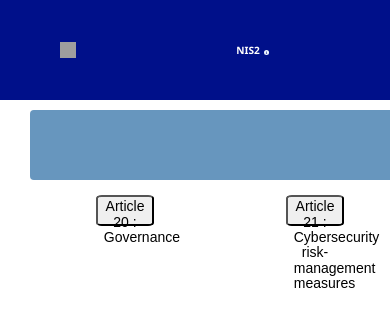
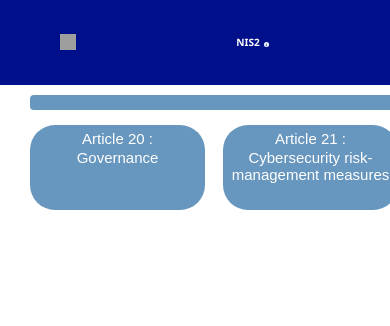
Before and after one commit to kateblbn/nis2-requirements, a React (Vite) app: page / in a window 390 px wide. Shown: the top 326 px of the page. Built offline with nearby package versions, Linux system fonts and the light colour scheme; grey boxes are pictures that could not be loaded.

Commit message:
working on article 21 - styling and sliceLiteral

```diff
--- a/src/App.css
+++ b/src/App.css
@@ -15,11 +15,6 @@
   color: black !important;
 }
 
-button {
-  font-size: 14px;
-  height: 32px;
- border-radius: 10%;
-}
 @media (min-width: 3000px) {
   #root {
     width: 3000px;
@@ -36,4 +31,8 @@ button {
   #root {
     width: 1200px;
   }
+  #root, p {
+    font-size: 15px;
+
+  }
 }
--- a/src/App.tsx
+++ b/src/App.tsx
@@ -183,6 +183,7 @@ function App() {
           </Button>
         </div>
       </Header>
+      <div style={{width: '95%', margin: '0 auto', height: "100vh"}}>
       {switchControls === 2 && (
         <ControlMatrix
           chapters={chapters}
@@ -192,6 +193,8 @@ function App() {
       )}
       {switchControls === 3 && getSelectText()}
       {switchControls === 1 && <Nis2ViewMatrix nis2model={nis2Requirements} />}
+
+      </div>
       {modal}
     </>
   );
--- a/src/assets/components/MainHeaderInMatrix.css
+++ b/src/assets/components/MainHeaderInMatrix.css
@@ -1,12 +1,23 @@
 .header-matrix-container {
-width: 95%;
-margin: 0 auto;
-height: 70px;
-background-color: rgb(103, 150, 190);
-border-radius: 1rem;
-margin-top: 10px;
-text-align: center;
-h1 {
-    margin: 5px;
+  width: 100%;
+  height: 4rem;
+  font-size: 1rem;
+  background-color: rgb(103, 150, 190);
+  border-radius: 1rem;
+  margin-top: 10px;
+  display: flex;
+  align-items: center;
+  justify-content: center;
+  color: white;
+  h1 {
+    margin: 0;
+  }
 }
+
+@media (max-width: 1200px) {
+  .container {
+    font-size: 22px ;
+  }
+
+
 }
--- a/src/assets/components/maturity-model/ControlMatrix.css
+++ b/src/assets/components/maturity-model/ControlMatrix.css
@@ -87,13 +87,13 @@
 @media (min-width: 2316px) {
   .header-techniques-wrapper {
     /* height: 125px; */
-    font-size: 18px !important;
+    font-size: 22px !important;
   }
 }
 
 @media (min-width: 2300px) {
   * {
-    font-size: 18px !important;
+    font-size: 22px !important;
   }
 }
 
--- a/src/assets/components/nis2/ArticlesView.css
+++ b/src/assets/components/nis2/ArticlesView.css
@@ -1,30 +1,98 @@
 .article-container {
-    width: 95%;
-    height: 50px;
+  /* width: 100%; */
+  /* height: ; */
   .main-button {
-    height: 8rem ;
+    padding: 5px 0;
+    font-size: 1.1rem;
+    border-radius: 25px;
+    height: 8rem;
     width: 15rem;
+    white-space: inherit;
+    /* font-size: 14px; */
+    background-color: rgb(103, 150, 190);
+    color: white;
+
+    border: none;
     .wrapper {
       .box {
+        font-size: 1.1rem;
+
         .number {
         }
       }
       .name {
+        padding-top: 3px;
         line-height: 1.1;
         margin: 0;
+        white-space: wrap;
+        overflow: hidden;
+        text-overflow: ellipsis;
       }
     }
   }
   .description-wrapper {
-    position: absolute;
-    left: 0;
     .description {
+      text-align: left;
+      padding: 10px;
+      z-index: 0;
+
+      font-size: 1.1rem;
+      color: white;
+      justify-content: space-between;
+      .subarticles {
+        position: absolute;
+        left: 0;
+
+        background-color: rgb(103, 150, 190);
+        width: 100%;
+        height: 9rem;
+      }
+      .subarticle21-wrapper {
+        display: flex;
+        width: 100%;
+        justify-content: space-between;
+        position: absolute;
+        left: 0;
+        .subarticle21 {
+          position: relative;
+          border-radius: 5px;
+          width: 9%;
+          padding: 7px;
+          background-color: rgb(103, 150, 190);
+          display: -webkit-box;
+          -webkit-box-orient: vertical;
+          -webkit-line-clamp: 4;
+          text-overflow: ellipsis;
+          .slicedLiteral {
+            position: absolute;
+            top: -15px;
+            left: -15px;
+            background-color: rgb(146, 185, 185);
+            width: 35px;
+            height: 35px;
+            justify-content: center;
+            display: flex;
+            align-items: center;
+            position: absolute;
+          }
+          .item {
+            padding-top: 15px;
+          }
+        }
+      }
     }
   }
 }
 
-@media (max-width: 950px) {
-    .main-button {
-        width: 20rem;
-    }
+@media (max-width: 1200px) {
+  .main-button {
+    width: 175px !important;
+    height: 85px !important;
+  }
+  .description,
+  .name,
+  .main-button,
+  .box {
+    font-size: 15px !important;
+  }
 }
--- a/src/assets/components/nis2/ArticlesView.tsx
+++ b/src/assets/components/nis2/ArticlesView.tsx
@@ -1,4 +1,4 @@
-import { Button } from "antd/es/radio";
+import { Tooltip } from "antd";
 import { Nis2Model } from "../maturity-model/Data";
 import "./ArticlesView.css";
 
@@ -23,15 +23,42 @@ export default function ArticlesView({
               Article{" "}
               <span className="number">{articles[0].esa_articlenumber}</span> :
             </div>
-            <p className="name">{articles[0].esa_articlename}</p>
+            <div className="name">{articles[0].esa_articlename}</div>
           </div>
         </button>
         <div className="description-wrapper">
           {isActive && (
             <p className="description">
-              {articles.map((x) => (
-                <div>{x.esa_name}</div>
-              ))}
+              {articles.length < 2 ? (
+                // <div className="subarticles-wrapper">
+                <div className="subarticles">{articles[0]?.esa_name}</div>
+              ) : (
+                // </div>
+
+                <div className="subarticle21-wrapper">
+                  {articles.map((article, index) => {
+                    const slicedLiteral = article.esa_requirementid.slice(5);
+                    console.log(slicedLiteral);
+
+                    return (
+                      <Tooltip
+                        title={
+                          <div key={index} className="item">
+                            {article.esa_name}
+                          </div>
+                        }
+                      >
+                        <div className="subarticle21">
+                          <div className="slicedLiteral">{slicedLiteral}</div>
+                          <div key={index} className="item">
+                            {article.esa_name}
+                          </div>
+                        </div>
+                      </Tooltip>
+                    );
+                  })}
+                </div>
+              )}
             </p>
           )}
         </div>
--- a/src/assets/components/nis2/Nis2ViewMatrix.css
+++ b/src/assets/components/nis2/Nis2ViewMatrix.css
@@ -1,8 +1,10 @@
 .nis2-matrix-container {
-    width: 95%;
-    height: 100px;
+    position: relative;
+    width: 100%;
+    /* height: 100px; */
     display: flex;
     flex-direction: row;
+    justify-content: space-between;
 padding-top: 15px;
 margin: 0 auto;
 
--- a/src/utils.ts
+++ b/src/utils.ts
@@ -1,7 +1,4 @@
-import {
-  SepModel,
-  TaGroupAndCategory,
-} from "./assets/components/maturity-model/Data";
+import { SepModel, TaGroupAndCategory } from "./assets/components/maturity-model/Data";
 import { ActorNames } from "./assets/components/maturity-model/FilterBu";
 
 export function FilteredDataByPeriodYear(
```
